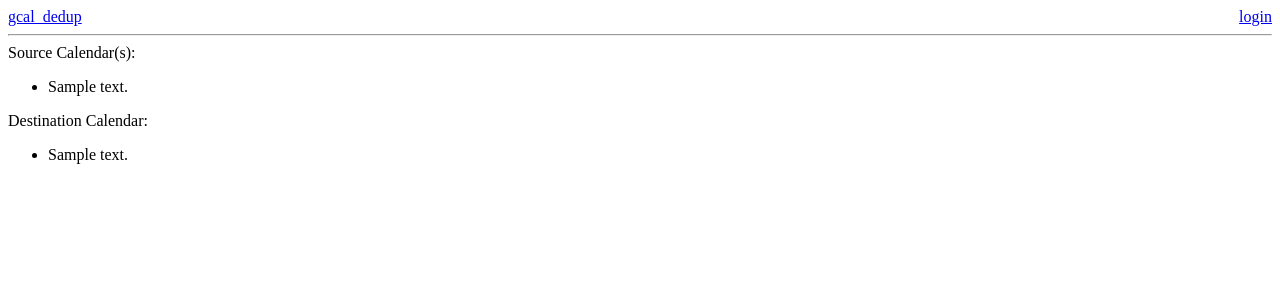
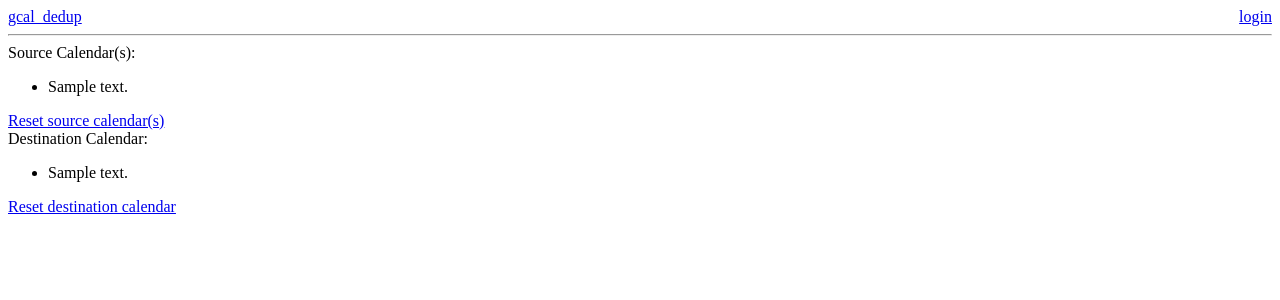
Before and after one commit to izilly/gcal_dedup, a Django app: template pick_calendar/templates/pick_calendar/index.html in a window 1280 px wide. Shown: the top 300 px of the page. Run offline with Django 3.2, Linux system fonts and the light colour scheme; the template is opened without the code that fills it: most values are stand-ins (such as "Sample title", 1, 10 or a date in 2020).

Commit message:
add a link to reset source/destination calendars

```diff
--- a/pick_calendar/templates/pick_calendar/index.html
+++ b/pick_calendar/templates/pick_calendar/index.html
@@ -13,6 +13,11 @@
                     <li>{{ source.summary }}</li>
                 {% endfor %}
             </ul>
+        </div>
+    <div class="select">
+        <a href="{%url 'pick_calendar:calendars' 'source' %}">
+            Reset source calendar(s)
+        </a>
     </div>
     {% else %}
     <div class="select">
@@ -37,10 +42,15 @@
                     {% endfor %}
                 </ul>
             </div>
+        <div class="select">
+            <a href="{%url 'pick_calendar:calendars' 'destination' %}">
+                Reset destination calendar
+            </a>
+        </div>
         {% else %}
         <div class="select">
             <a href="{%url 'pick_calendar:calendars' 'destination' %}">
-                    Select destination calendar(s)
+                Select destination calendar
             </a>
         </div>
         {% endif %}
--- a/pick_calendar/views.py
+++ b/pick_calendar/views.py
@@ -72,14 +72,14 @@ def calendars_selected(request, target):
 
 #----------------------------------------------------------------------------
 
-#TODO: redirect back to index after choosing source/dest calendars
+#DONE: redirect back to index after choosing source/dest calendars
 #        (rather than 'success' results page
 
 #DONE: disable destination calendar selection when source calendars not selected
 
 #TODO: remove source calendar(s) from list of destination calendar choices
 
-#TODO: add a link to reset, start over in source/destination sections
+#DONE: add a link to reset, start over in source/destination sections
 
 #TODO: add color to selected calendars
 
```
Lines whose indentation alone changed are shown as unchanged.
